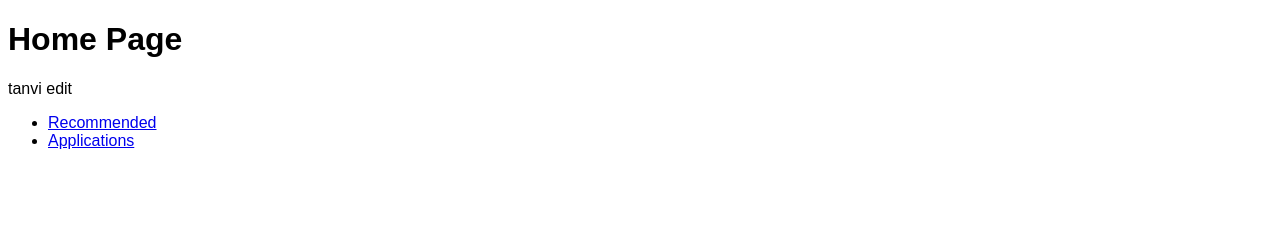
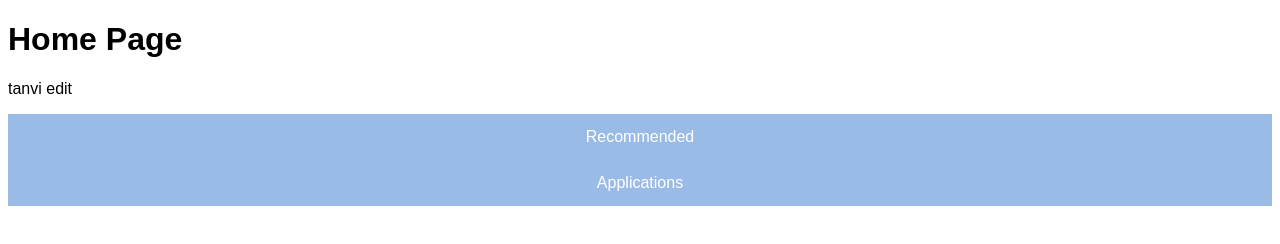
Before and after one commit to zharai/zharai.github.io, a plain HTML site: page homepage.html in a window 1280 px wide. Drawn offline with Linux system fonts and the light colour scheme.

Commit message:
Update homepage.html

```diff
--- a/homepage.html
+++ b/homepage.html
@@ -8,6 +8,30 @@
 body {
   font-family: Arial, Helvetica, sans-serif;
 }
+
+ul {
+  list-style-type: none;
+  margin: 0;
+  padding: 0;
+  overflow: hidden;
+  background-color: #9abbe6;
+}
+
+li {
+  display: inline;
+}
+li a {
+  display: block;
+  color: white;
+  text-align: center;
+  padding: 14px 16px;
+  text-decoration: none;
+}
+
+li a:hover {
+  background-color: #30578a;
+}
+
 </style>
 <link rel="stylesheet" type="text/css" href="homepage.css">
 </head>
```
